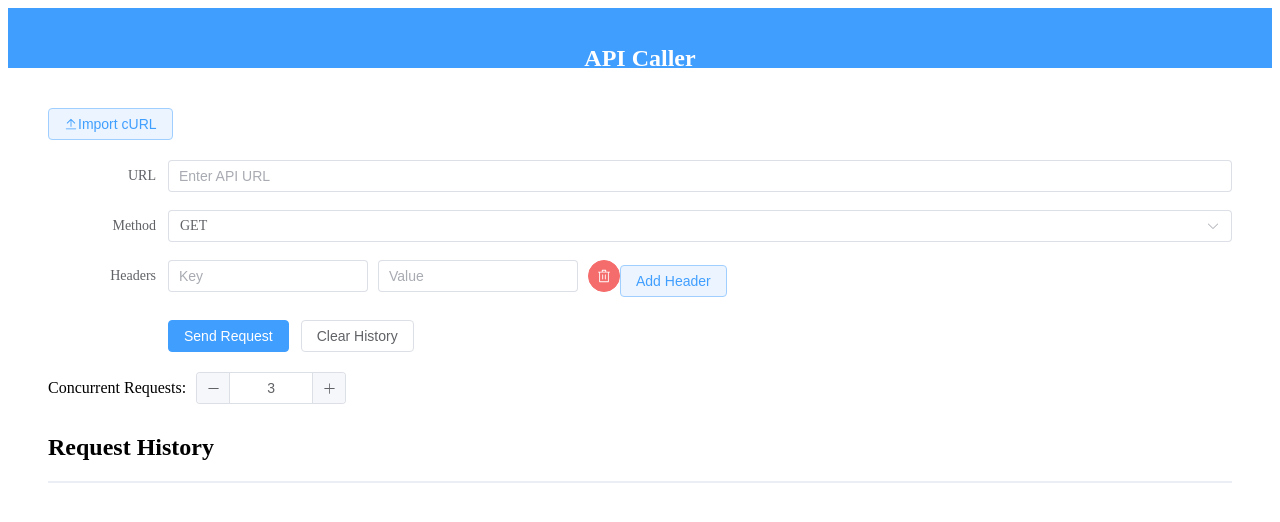
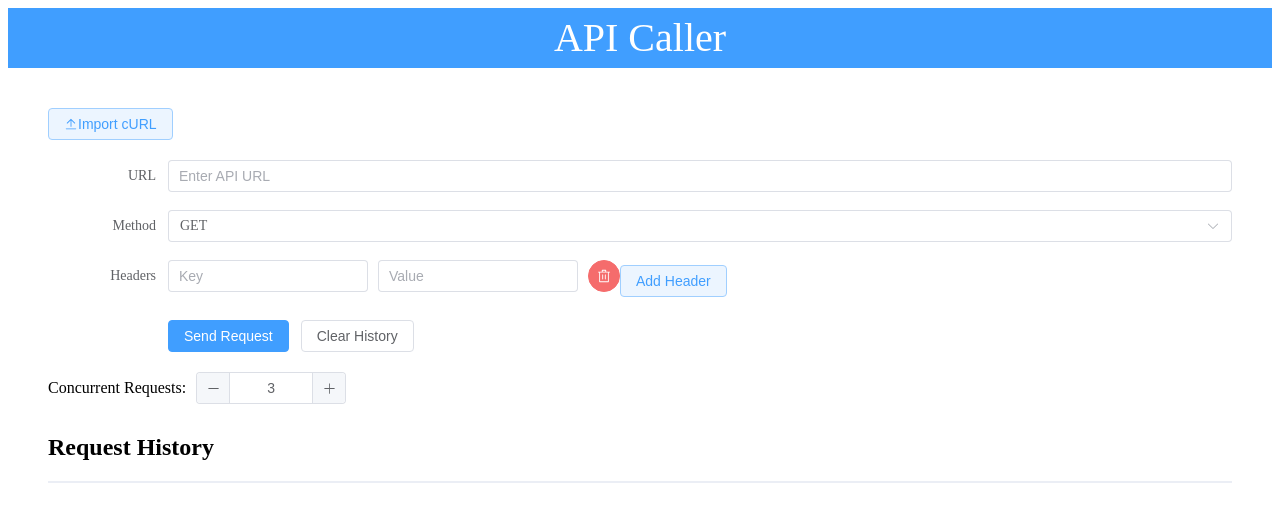
Before and after one commit to jinuthankachan/apicaller, a Vue app: page / in a window 1280 px wide. Shown: the top 522 px of the page. Built offline with nearby package versions, Linux system fonts and the light colour scheme.

Commit message:
UI changes

```diff
--- a/src/App.vue
+++ b/src/App.vue
@@ -1,7 +1,7 @@
 `<template>
   <el-container>
     <el-header>
-      <h1>API Caller</h1>
+      <h1 class="title">API Caller</h1>
     </el-header>
     <el-main>
       <router-view></router-view>
@@ -24,4 +24,10 @@ import { ElContainer, ElHeader, ElMain } from 'element-plus'
 .el-main {
   padding: 20px;
 }
+
+.title {
+  margin: 0;
+  font-size: 2.5em;
+  font-weight: 500;
+}
 </style>`
--- a/src/stores/apiStore.ts
+++ b/src/stores/apiStore.ts
@@ -1,5 +1,6 @@
 import { defineStore } from 'pinia'
 import axios from 'axios'
+import type { AxiosError, CancelTokenSource } from 'axios'
 
 interface ApiRequest {
   id: string
@@ -22,7 +23,7 @@ export const useApiStore = defineStore('api', {
     requests: [] as ApiRequest[],
     concurrencyLimit: 3,
     activeRequests: 0,
-    cancelTokens: new Map<string, axios.CancelTokenSource>(),
+    cancelTokens: new Map<string, CancelTokenSource>(),
   }),
 
   actions: {
@@ -91,7 +92,7 @@ export const useApiStore = defineStore('api', {
           },
         }
         console.log('Response:', this.requests[index].response);
-      } catch (error) {
+      } catch (error: unknown) {
         const endTime = performance.now();
         const duration = endTime - startTime;
 
@@ -102,11 +103,12 @@ export const useApiStore = defineStore('api', {
             duration,
           }
         } else {
+          const axiosError = error as AxiosError
           this.requests[index] = {
             ...this.requests[index],
             status: 'error',
             duration,
-            error: error.response ? error.response.data : error.message,
+            error: axiosError.response?.data || axiosError.message,
           }
           console.error('Error:', this.requests[index].error);
         }
--- a/src/views/ApiView.vue
+++ b/src/views/ApiView.vue
@@ -195,6 +195,7 @@ function updateConcurrencyLimit(value: number) {
 const getStatusStyle = (status: string) => {
   switch (status) {
     case 'error': return { color: 'red', borderColor: 'red' };
+    case 'cancelled': return { color: 'red', borderColor: 'red' };
     case 'completed': return { color: 'green', borderColor: 'green' };
     case 'pending': return { color: 'orange', borderColor: 'orange' };
     case 'running': return { color: 'blue', borderColor: 'blue' };
```
